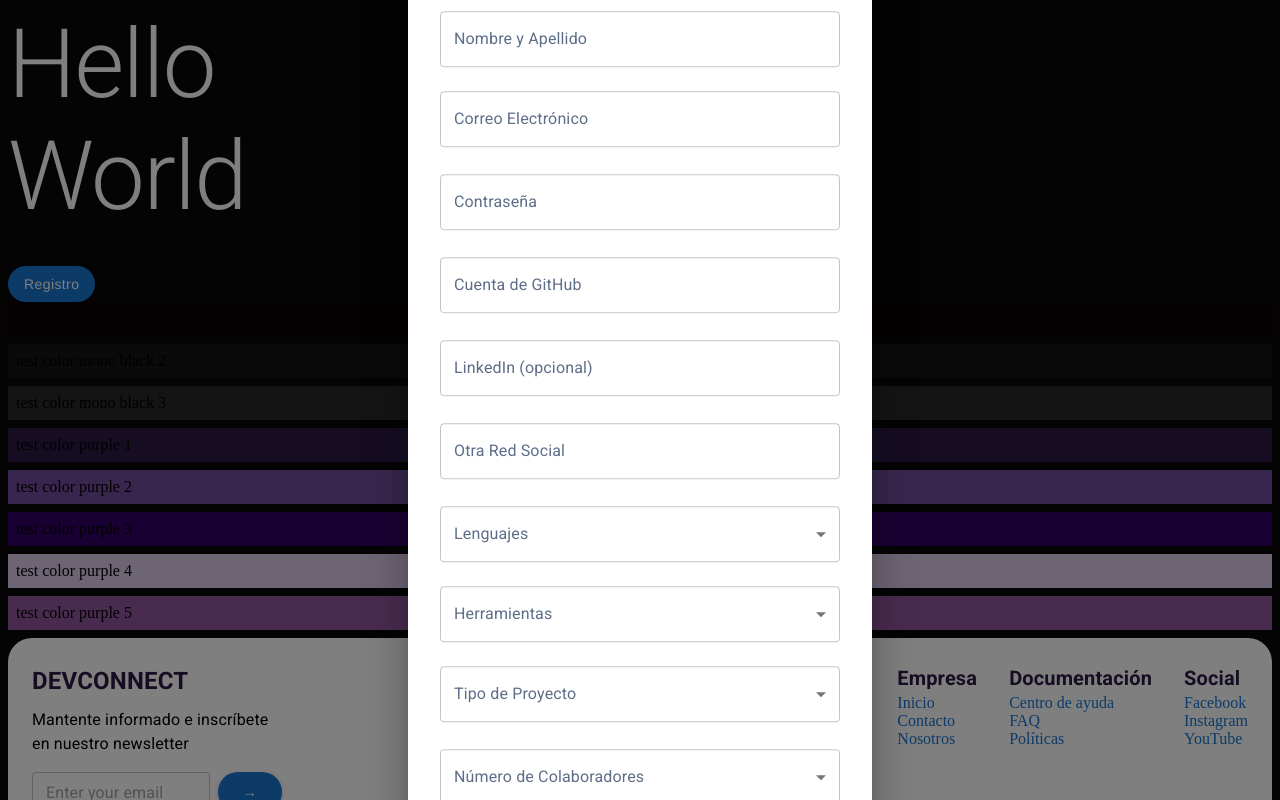
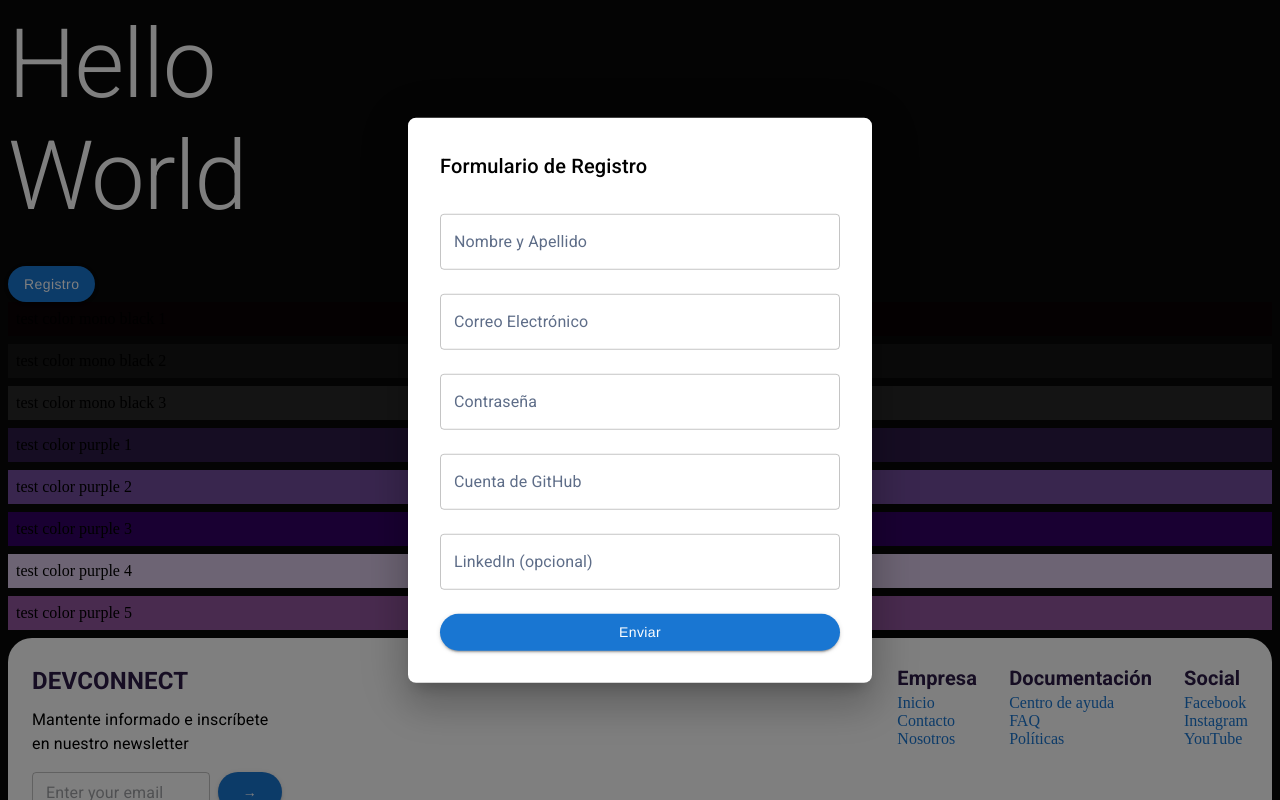
Before and after one commit to No-Country-simulation/c20-36-n-node-react, a React (Vite) app in the folder frontend/: page / in a window 1280 px wide. Both pictures are taken after a click on the button "Registro". Shown: the top 800 px of the page. Built offline with nearby package versions, Linux system fonts and the light colour scheme.

Commit message:
working form

```diff
--- a/frontend/src/components/organisms/RegisterFrom.tsx
+++ b/frontend/src/components/organisms/RegisterFrom.tsx
@@ -1,34 +1,8 @@
 // src/components/organisms/RegisterForm.tsx
-import {
-  Box,
-  Button,
-  Checkbox,
-  FormControl,
-  InputLabel,
-  ListItemText,
-  MenuItem,
-  Modal,
-  OutlinedInput,
-  Select,
-  TextField,
-  Typography,
-} from '@mui/material'
-import { ErrorMessage, Field, Form, Formik, useFormik } from 'formik'
+import { Box, Button, Modal, TextField, Typography } from '@mui/material'
+import { useFormik } from 'formik'
 import { useState } from 'react'
 import * as Yup from 'yup'
-
-const initialValues = {
-  fullName: '',
-  email: '',
-  password: '',
-  github: '',
-  linkedIn: '',
-  otherSocial: '',
-  language: [],
-  tools: [],
-  projectType: '',
-  collaborators: '',
-}
 
 const validationSchema = Yup.object({
   fullName: Yup.string().required('Nombre y apellido es requerido'),
@@ -36,17 +10,7 @@ const validationSchema = Yup.object({
   password: Yup.string().min(6, 'Debe tener al menos 6 caracteres').max(18, 'Debe tener menos de 18 caracteres').required('Contraseña es requerida'),
   github: Yup.string().url('Debe ser una URL válida').required('Cuenta de GitHub es requerida'),
   linkedIn: Yup.string().url('Debe ser una URL válida'),
-  otherSocial: Yup.string().url('Debe ser una URL válida'),
-  languages: Yup.array().min(1, 'Seleccione al menos un lenguaje').required('Seleccione un lenguaje'),
-  tools: Yup.array().min(1, 'Seleccione al menos una herramienta').required('Seleccione una herramienta'),
-  projectType: Yup.string().required('Seleccione un tipo de proyecto'),
-  collaborators: Yup.string().required('Seleccione el número de colaboradores'),
 })
-
-const languages = ['JavaScript', 'Python', 'Java', 'C#', 'PHP', 'Otro']
-const tools = ['React', 'Node.js', 'Docker', 'Kubernetes', 'Otro']
-const projectTypes = ['Desarrollo Web', 'Desarrollo Móvil', 'Data Science', 'Otro']
-const collaboratorOptions = ['1-3', '4-6', '7-10', 'Indefinido']
 
 const RegisterForm = () => {
   const [open, setOpen] = useState(false)
@@ -59,15 +23,11 @@ const RegisterForm = () => {
       password: '',
       github: '',
       linkedIn: '',
-      otherSocial: '',
-      languages: [],
-      tools: [],
-      projectType: '',
-      collaborators: '',
     },
     validationSchema: validationSchema,
     onSubmit: values => {
       console.log('Form Values:', values)
+      setConfirmationOpen(true)
       setOpen(false)
     },
   })
@@ -100,15 +60,7 @@ const RegisterForm = () => {
           <Typography variant="h6" component="h2">
             Formulario de Registro
           </Typography>
-          <Formik
-            initialValues={initialValues}
-            validationSchema={validationSchema}
-            onSubmit={values => {
-              console.log('Form values:', values)
-            }}
-          >
-            {({ errors, touched, handleSubmit }) => (
-              <Form onSubmit={handleSubmit}>
+          <form onSubmit={formik.handleSubmit}>
             <TextField
               fullWidth
               margin="normal"
@@ -119,132 +71,52 @@ const RegisterForm = () => {
               error={formik.touched.fullName && Boolean(formik.errors.fullName)}
               helperText={formik.touched.fullName && formik.errors.fullName}
             />
-                <Field
-                  as={TextField}
-                  name="email"
-                  label="Correo Electrónico"
+            <TextField
               fullWidth
               margin="normal"
-                  variant="outlined"
-                  helperText={<ErrorMessage name="email" />}
+              label="Correo Electrónico"
+              name="email"
+              value={formik.values.email}
+              onChange={formik.handleChange}
+              error={formik.touched.email && Boolean(formik.errors.email)}
+              helperText={formik.touched.email && formik.errors.email}
             />
-                <Field
-                  as={TextField}
-                  name="password"
-                  label="Contraseña"
-                  type="password"
+            <TextField
               fullWidth
               margin="normal"
-                  variant="outlined"
-                  helperText={<ErrorMessage name="password" />}
+              label="Contraseña"
+              name="password"
+              type="password"
+              value={formik.values.password}
+              onChange={formik.handleChange}
+              error={formik.touched.password && Boolean(formik.errors.password)}
+              helperText={formik.touched.password && formik.errors.password}
             />
-                <Field
-                  as={TextField}
-                  name="github"
-                  label="Cuenta de GitHub"
+            <TextField
               fullWidth
               margin="normal"
-                  variant="outlined"
-                  helperText={<ErrorMessage name="github" />}
+              label="Cuenta de GitHub"
+              name="github"
+              value={formik.values.github}
+              onChange={formik.handleChange}
+              error={formik.touched.github && Boolean(formik.errors.github)}
+              helperText={formik.touched.github && formik.errors.github}
             />
-                <Field
-                  as={TextField}
-                  name="linkedIn"
-                  label="LinkedIn (opcional)"
+            <TextField
               fullWidth
               margin="normal"
-                  variant="outlined"
-                  helperText={<ErrorMessage name="linkedIn" />}
+              label="LinkedIn (opcional)"
+              name="linkedIn"
+              value={formik.values.linkedIn}
+              onChange={formik.handleChange}
+              error={formik.touched.linkedIn && Boolean(formik.errors.linkedIn)}
+              helperText={formik.touched.linkedIn && formik.errors.linkedIn}
             />
-                <Field
-                  as={TextField}
-                  name="otherSocial"
-                  label="Otra Red Social"
-                  fullWidth
-                  margin="normal"
-                  variant="outlined"
-                  helperText={<ErrorMessage name="otherSocial" />}
-                />
-                <FormControl fullWidth margin="normal">
-                  <InputLabel id="languages-label">Lenguajes</InputLabel>
-                  <Select
-                    labelId="languages-label"
-                    id="languages"
-                    multiple
-                    value={formik.values.languages}
-                    onChange={event => formik.setFieldValue('languages', event.target.value)}
-                    input={<OutlinedInput label="Lenguajes" />}
-                    renderValue={selected => selected.join(', ')}
-                  >
-                    {languages.map(language => (
-                      <MenuItem key={language} value={language}>
-                        <Checkbox checked={formik.values.languages.indexOf(language) > -1} />
-                        <ListItemText primary={language} />
-                      </MenuItem>
-                    ))}
-                  </Select>
-                  {formik.touched.languages && formik.errors.languages && <Typography color="error">{formik.errors.languages}</Typography>}
-                </FormControl>
 
-                <FormControl fullWidth margin="normal" variant="outlined">
-                  <InputLabel id="tools-label">Herramientas</InputLabel>
-                  <Select
-                    labelId="tools-label"
-                    id="tools"
-                    multiple
-                    value={formik.values.tools}
-                    onChange={event => formik.setFieldValue('tools', event.target.value)}
-                    input={<OutlinedInput label="Herramientas" />}
-                    renderValue={selected => selected.join(', ')}
-                  >
-                    {tools.map(tool => (
-                      <MenuItem key={tool} value={tool}>
-                        <Checkbox checked={formik.values.tools.indexOf(tool) > -1} />
-                        <ListItemText primary={tool} />
-                      </MenuItem>
-                    ))}
-                  </Select>
-                  {touched.tools && errors.tools && <Typography color="error">{errors.tools}</Typography>}
-                </FormControl>
-
-                <Field
-                  as={TextField}
-                  name="projectType"
-                  label="Tipo de Proyecto"
-                  select
-                  fullWidth
-                  margin="normal"
-                  variant="outlined"
-                  helperText={<ErrorMessage name="projectType" />}
-                >
-                  {projectTypes.map(project => (
-                    <MenuItem key={project} value={project}>
-                      {project}
-                    </MenuItem>
-                  ))}
-                </Field>
-                <Field
-                  as={TextField}
-                  name="collaborators"
-                  label="Número de Colaboradores"
-                  select
-                  fullWidth
-                  margin="normal"
-                  variant="outlined"
-                  helperText={<ErrorMessage name="collaborators" />}
-                >
-                  {collaboratorOptions.map(option => (
-                    <MenuItem key={option} value={option}>
-                      {option}
-                    </MenuItem>
-                  ))}
-                </Field>
-                <Button type="submit" variant="contained" fullWidth onClick={formik.handleSubmit}>
+            <Button type="submit" variant="contained" fullWidth sx={{ mt: 2 }}>
               Enviar
             </Button>
-              </Form>
-            )}
-          </Formik>
+          </form>
         </Box>
       </Modal>
       <Modal open={confirmationOpen} onClose={() => setConfirmationOpen(false)}>
@@ -268,8 +140,8 @@ const RegisterForm = () => {
           <Typography variant="h6" component="h2">
             ¡Felicitaciones!
           </Typography>
-          <Typography>Buscando coincidencias de networking.</Typography>
-          <Typography>Verifica y configura tus notificaciones para estar al tanto de los resultados.</Typography>
+          <Typography>Hemos registrado tu solicitud!!</Typography>
+          <Typography>Verifica tu email y edita tu perfil en busca de coincidencias para networking.</Typography>
           <Button onClick={() => setConfirmationOpen(false)} variant="contained">
             Cerrar
           </Button>
```
Lines whose indentation alone changed are shown as unchanged.
